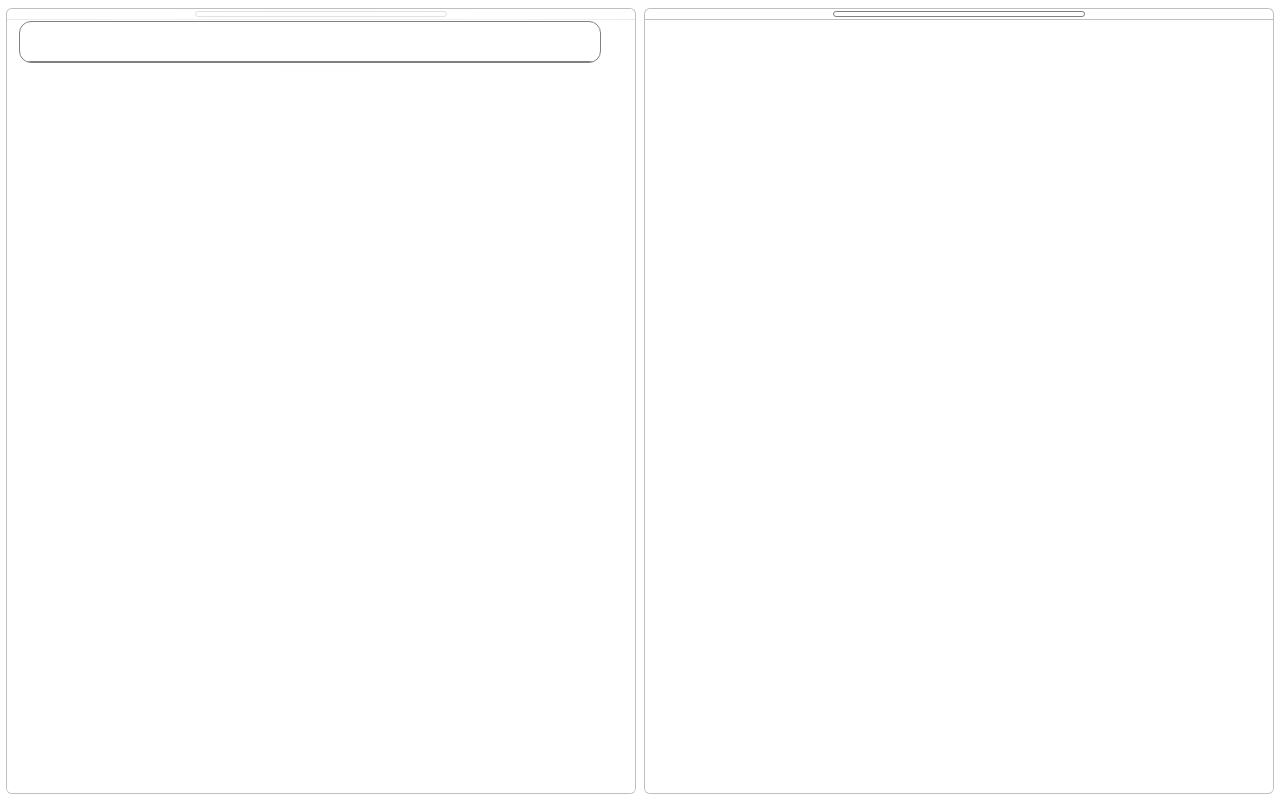
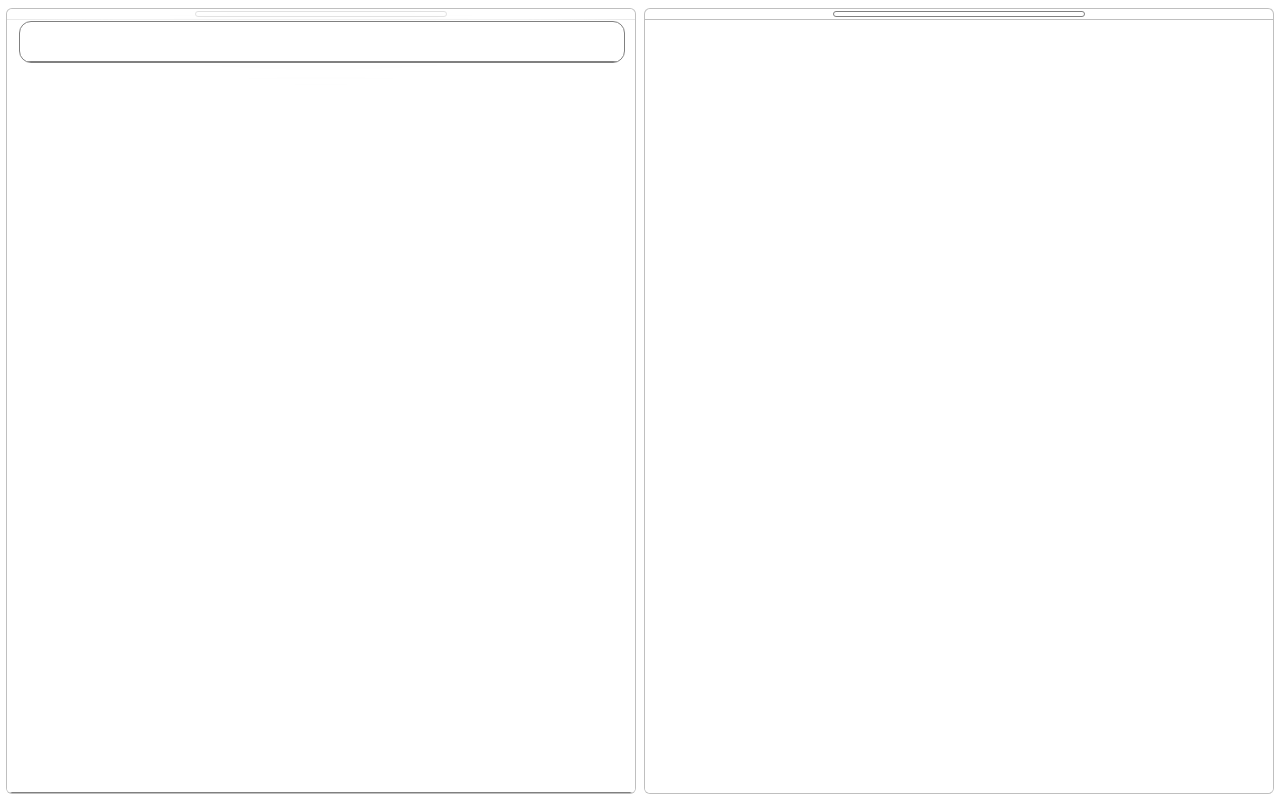
Before and after one commit to bengaudry/split-tabs, a browser extension: page split-view.html in a window 1280 px wide. Both pictures are taken after a click on the button 321 px from the left and 14 px from the top of the page. Drawn offline with Linux system fonts and the light colour scheme.

Commit message:
Fix: Issue of offest on certain pages

```diff
--- a/styles.css
+++ b/styles.css
@@ -41,7 +41,7 @@ body {
   display: flex;
   flex-direction: row;
   width: 100vw;
-  height: calc(100vh-2*8px);
+  height: calc(100vh - 2 * 8px);
   padding: 8px 6px;
 }
 
@@ -70,6 +70,7 @@ body {
   flex-direction: column;
   border-radius: 6px;
   overflow: hidden;
+  position: relative;
   border: 1px solid rgba(var(--border-color), 0.5);
 }
 
@@ -101,7 +102,6 @@ iframe {
   display: flex;
   align-items: center;
   justify-content: center;
-  position: relative;
   width: 100%;
   border-bottom: 1px solid rgba(var(--border-color), 0.5);
 }
@@ -109,7 +109,7 @@ iframe {
 .toolbar > .toolbar-expandable {
   display: flex;
   width: 100%;
-  height: 100vh;
+  height: 100%;
   position: absolute;
   top: 0;
   left: 0;
@@ -125,6 +125,7 @@ iframe {
   align-items: flex-start;
   justify-content: flex-start;
   transition: opacity 100ms;
+  overflow-y: auto;
 }
 
 .toolbar[data-expanded="true"] > .toolbar-expandable {
@@ -134,7 +135,7 @@ iframe {
 }
 
 .toolbar-expandable-content {
-  width: calc(100% - 2 * 12px);
+  width: 100%;
   height: fit-content;
   background-color: rgb(var(--main-background-color));
   border: 1px solid rgb(var(--border-color));
@@ -200,6 +201,8 @@ iframe {
   padding: 2px 8px;
   color: inherit;
   font-size: 12px;
+  white-space: nowrap;
+  overflow: hidden;
   background-color: transparent;
 }
 
```
